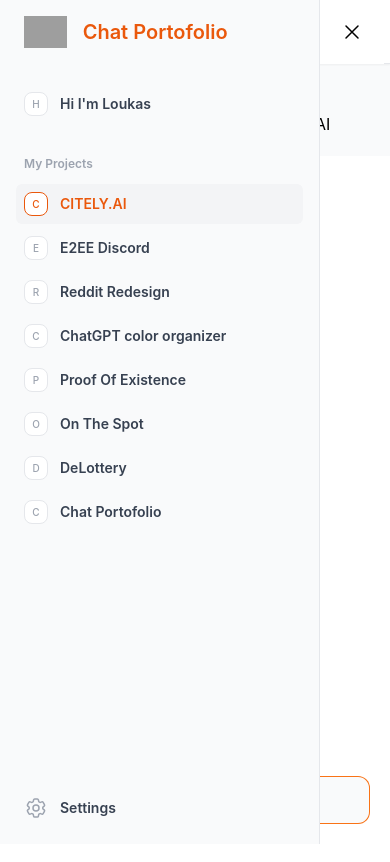
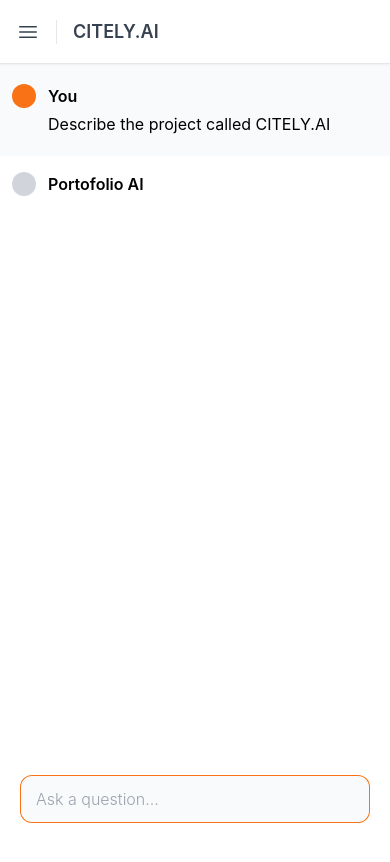
Before and after one commit to LKPcode/Chat-Portofolio, a Nuxt app: page /CITELY.AI in a window 390 px wide. Shown: the top 862 px of the page. Built offline with nearby package versions, Linux system fonts and the light colour scheme; grey boxes are pictures that could not be loaded.

Commit message:
Mobile View Fix, Auto Scroll added, Fixed some Bugs

```diff
--- a/assets/index.css
+++ b/assets/index.css
@@ -7,7 +7,18 @@ html,body,#__nuxt{
     font-family: -apple-system,BlinkMacSystemFont,"Segoe UI","Noto Sans",Helvetica,Arial,sans-serif,"Apple Color Emoji","Segoe UI Emoji";
     height:100%;
     scroll-behavior: smooth;
+    text-align: left !important;
 }
+
+#setText > div {
+  text-align: left !important;
+
+}
+
+.markdown-body table{
+  overflow: hidden !important;
+}
+
 
 .markdown-body ul {
   /* Keep the default bullet points */
--- a/components/Chat.vue
+++ b/components/Chat.vue
@@ -1,6 +1,8 @@
 
 <template>
-     <main class="relative h-full">
+     <main id="main-chat" class="relative h-[calc(100vh-65px)] overflow-auto flex flex-col-reverse transition-width">
+
+      <div class="flex-grow flex flex-col transition-width duration-200">
 
 
       <div v-if="route.params.project=='Hi-I-am-Loukas'" class="pl-8 pr-4 md:px-0 py-5 bg-gray-50">
@@ -20,7 +22,8 @@
         </div>
         </div>
 
-        <div class="ml-8 mr-4 relatve md:mx-auto max-w-2xl pt-4 px-4 sm:px-6 lg:px-8  min-h-full">
+<div class="flex-grow w-full">
+        <div class="ml-8 mr-4 relatve md:mx-auto max-w-2xl pt-4 px-4 sm:px-6 lg:px-8  ">
           <div class="absolute -ml-9 w-6 h-6 rounded-full bg-gray-300"></div>
             <span class="font-semibold">Portofolio AI</span>
             <!-- Your content -->
@@ -29,13 +32,13 @@
               <RenderMarkdown :key="text" :markdownContent="text" />
           </div>
         </div>
+</div>
 
 
         <PredefinedAnswer v-for="prompt_ in promptHistory" :prompt="prompt_" />
 
-
-        <div class="sticky max-w-2xl mx-auto bottom-0 p-5 pt-2 bg-white">
-        <div class="">
+        <div class="sticky  bottom-0 p-5 pt-2 bg-white">
+        <div class="max-w-2xl mx-auto">
             <input placeholder="Ask a question..."
                   @keyup.enter="addQuestion"
                   v-model="prompt"
@@ -43,7 +46,7 @@
         </div>
         </div>
 
-
+      </div>
 
     </main>
 
@@ -73,12 +76,9 @@ watch( () => route.params, async (params) => {
 let addQuestion = async () => {
     promptHistory.value.push(prompt.value);
     prompt.value = '';
-    for (let i = 0; i < 50; i++) {
-      await new Promise(r => setTimeout(r, 100));
-      window.scrollTo(0, document.body.scrollHeight);
-    }
-
-
+    // scroll to bottom
+    const main = document.getElementById('main-chat');
+    main.scrollTo(0,0)
 }
 
 
@@ -98,6 +98,10 @@ let getProject = async (project) => {
     // update the paths in the markdown
     content = updateMarkdownPaths(content, project);
     console.log('text', content);
+
+    // let main = document.getElementById('main-chat');
+    // main.scrollTop = -1000000;
+
     return content;
 }
 
--- a/components/PredefinedAnswer.vue
+++ b/components/PredefinedAnswer.vue
@@ -10,6 +10,9 @@
           </div>
         </div>
 
+        <div class="flex-grow w-full"
+        style="flex-grow: 1000000;">
+        <!-- style="flex-grow: 1000000;" // To push it to the top  -->
           <div class="ml-8 mr-4 relatve md:mx-auto max-w-2xl pt-4 px-4 sm:px-6 lg:px-8 ">
             <div class="absolute -ml-9 w-6 h-6 rounded-full bg-gray-300"></div>
               <span class="font-semibold">Portofolio AI</span>
@@ -19,6 +22,8 @@
                 <RenderMarkdown :key="text" :markdownContent="text" />
             </div>
           </div>
+        </div>
+
 
 </template>
 
--- a/components/RenderMarkdown.vue
+++ b/components/RenderMarkdown.vue
@@ -53,7 +53,7 @@ let renderLikeStream = async (text) => {
         // console.log('stream', stream);
         const html = window.render(stream, options);
         markdownContent.value.innerHTML = html;
-        await new Promise(r => setTimeout(r, 10));
+        await new Promise(r => setTimeout(r, 25));
     }
 }
 
--- a/components/SidebarContents.vue
+++ b/components/SidebarContents.vue
@@ -117,7 +117,8 @@ let projects = ref([
         name: 'Chat Portofolio',
         description: 'Describe the project called Project 7',
         id: 'Chat-Portofolio'
-    }
+    },
+
 ])
 
 
--- a/pages/[project].vue
+++ b/pages/[project].vue
@@ -80,8 +80,7 @@
 
 <script setup>
 
-
-let showMobileSidebar = ref(true);
+let showMobileSidebar = ref(false);
 let route = useRoute();
 
 
```
Also changed, not shown: public/AI-Answer/README.md. Lines whose indentation alone changed are shown as unchanged.
